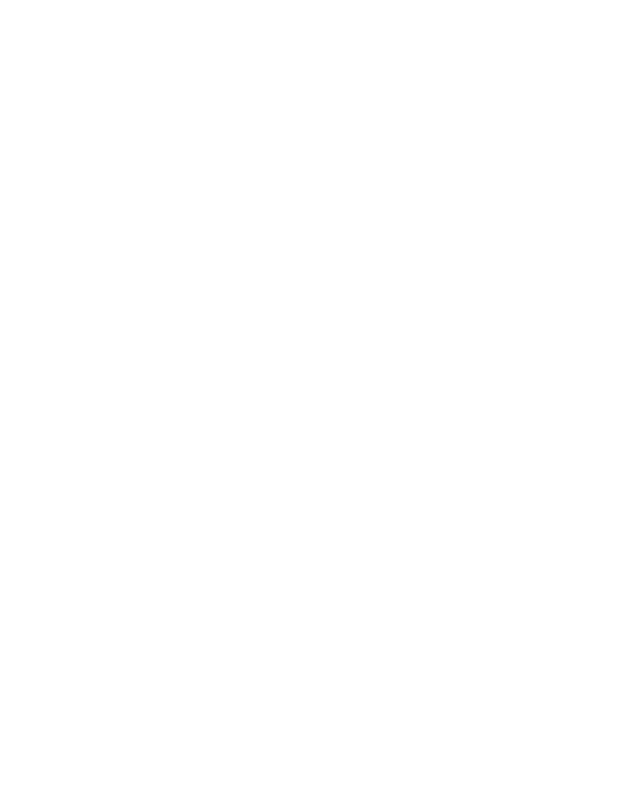
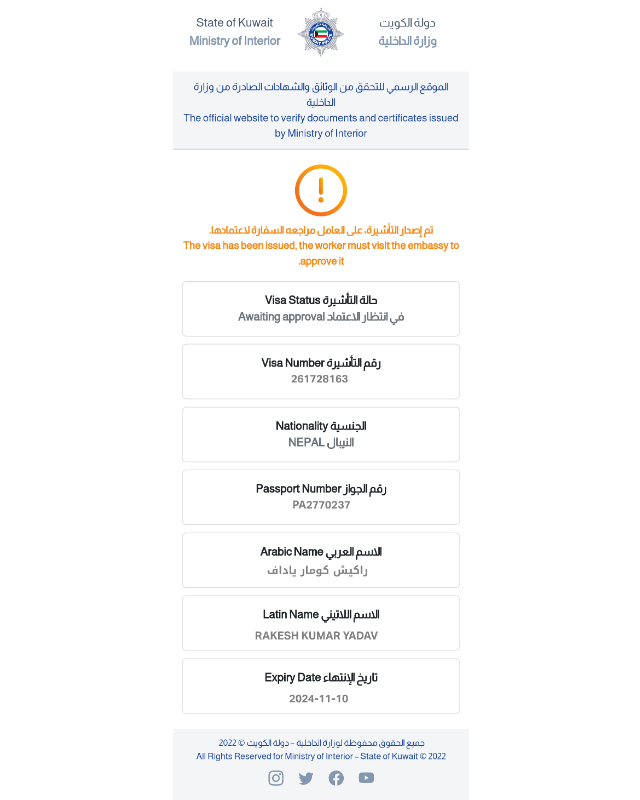
Before and after one commit to eservice-moi-gov-ku-visa/verify-qrcode-hDwjuscv-B3B8E1BBCE5F0C1B62B6CC237C746595-216CAE4C5FB87D08AF570F20F4F1950A-01, a plain HTML site: page index.html in a window 1280 px wide. Shown: the whole page, without its empty margins (319-959 px from the left). Drawn offline with Linux system fonts and the light colour scheme.

Commit message:
Update index.html

```diff
--- a/index.html
+++ b/index.html
@@ -12,7 +12,7 @@ body, html {
 
 .bg {
   /* The image used */
-  background-image: url("rskesh.png");
+  background-image: url("rakesh.png");
 
   /* Full height */
   min-height: 100vh;
```
